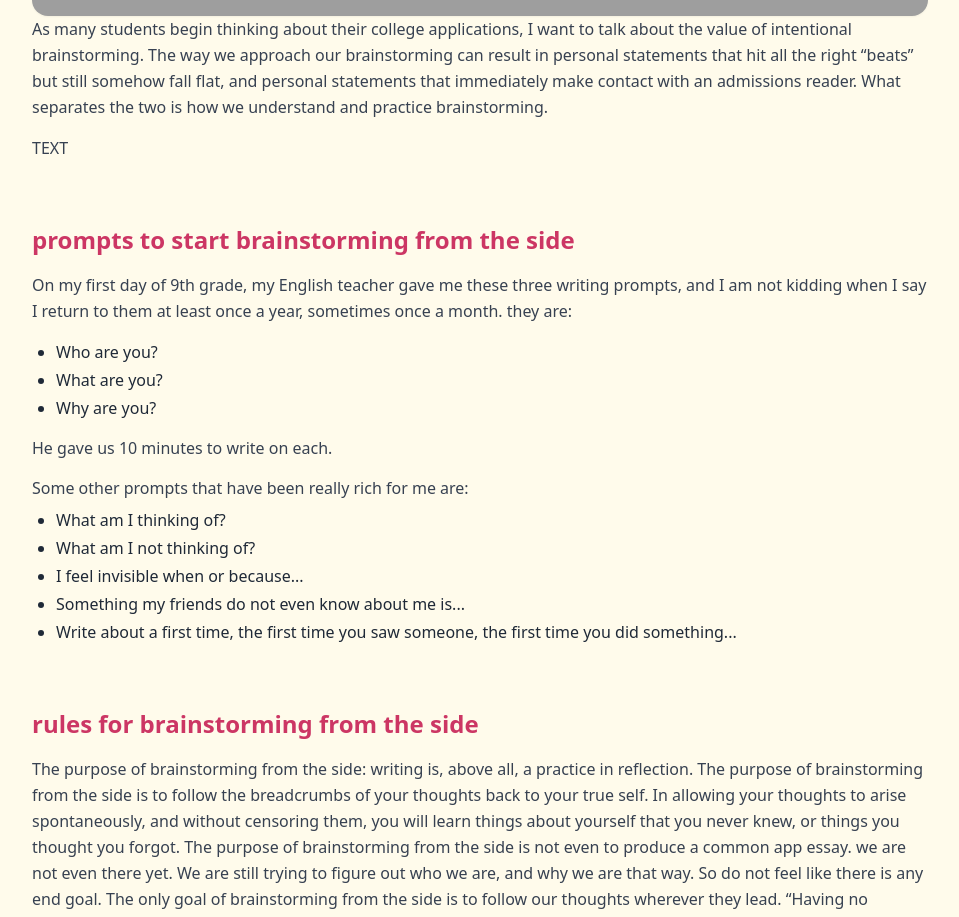
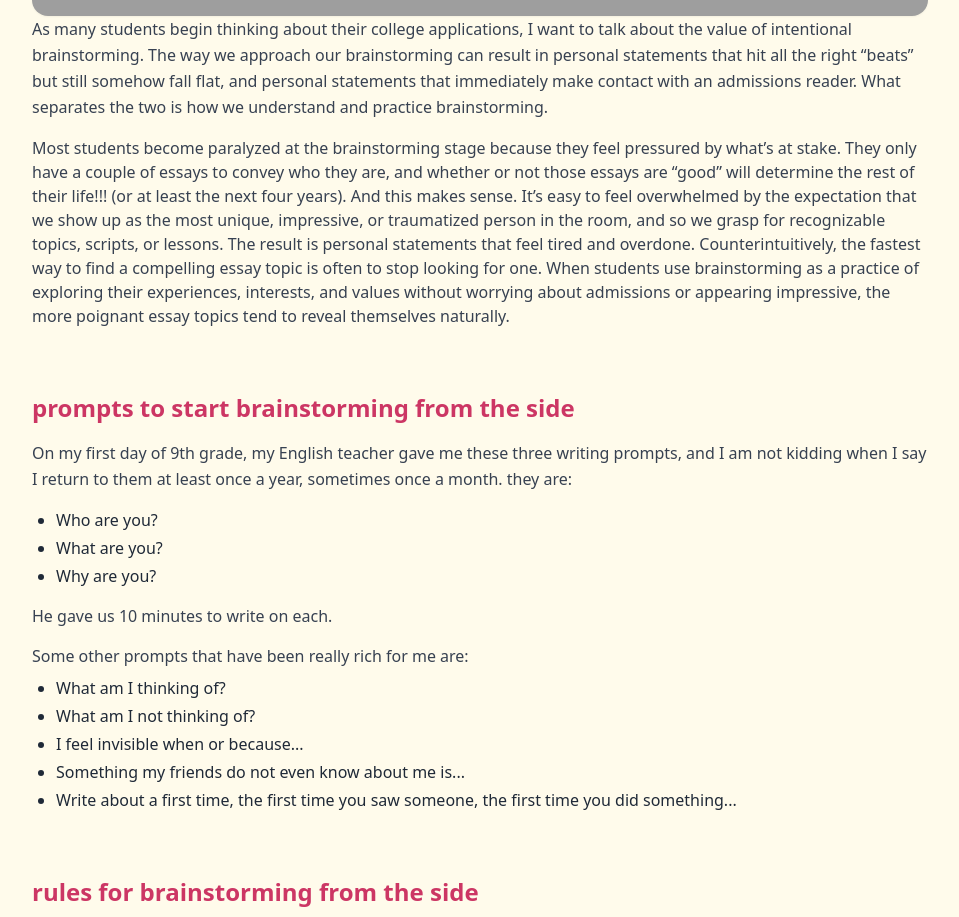
Before and after one commit to tendermoonflower/mpcc, a Next.js app: page /tips in a window 1280 px wide. Shown: the part 773-1690 px from the top of the page, without its empty margins (160-1119 px from the left). Built offline with nearby package versions, Linux system fonts and the light colour scheme; grey boxes are pictures that could not be loaded.

Commit message:
Update tips.tsx

```diff
--- a/pages/tips.tsx
+++ b/pages/tips.tsx
@@ -59,7 +59,7 @@ export default function VideoPage() {
           </p>
 
            <p className="mb-4 text-gray-700">
-            TEXT
+            Most students become paralyzed at the brainstorming stage because they feel pressured by what’s at stake. They only have a couple of essays to convey who they are, and whether or not those essays are “good” will determine the rest of their life!!! (or at least the next four years). And this makes sense. It’s easy to feel overwhelmed by the expectation that we show up as the most unique, impressive, or traumatized person in the room, and so we grasp for recognizable topics, scripts, or lessons. The result is personal statements that feel tired and overdone. Counterintuitively, the fastest way to find a compelling essay topic is often to stop looking for one. When students use brainstorming as a practice of exploring their experiences, interests, and values without worrying about admissions or appearing impressive, the more poignant essay topics tend to reveal themselves naturally.
           </p>
 
 
```
